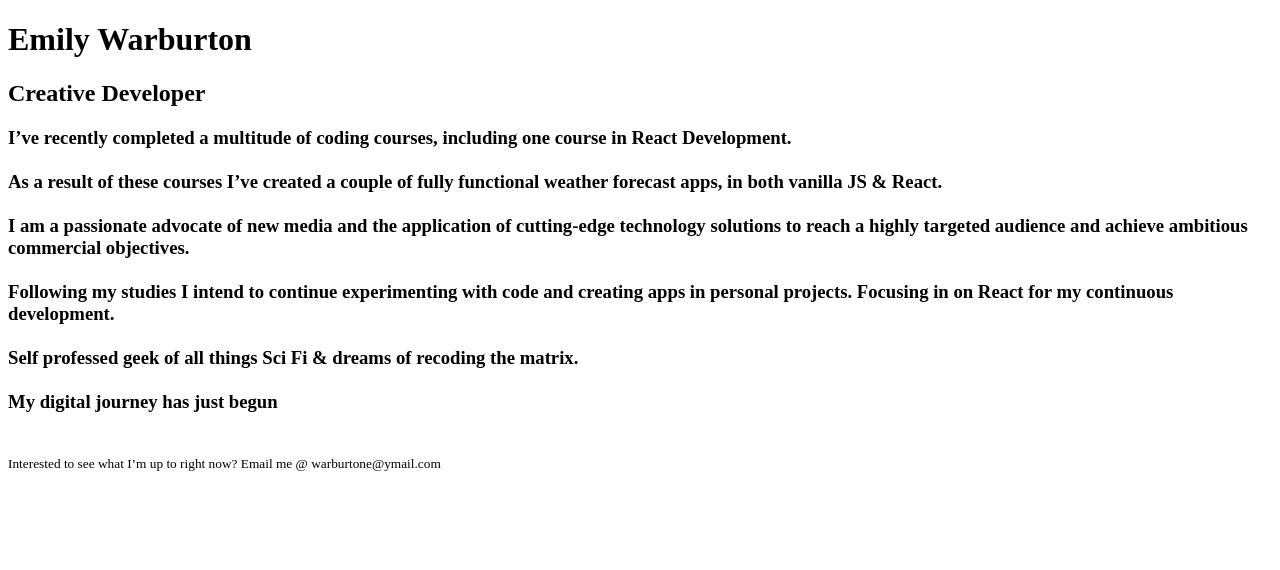
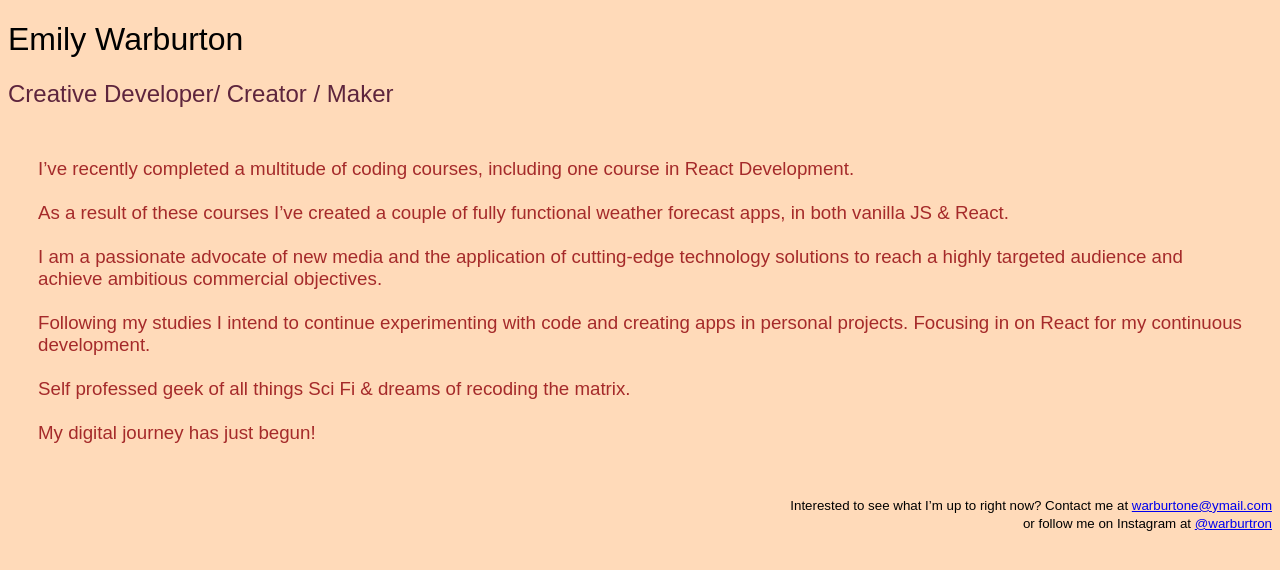
Before and after one commit to Ewarbs/business_card, a plain HTML site: page index.html in a window 1280 px wide. Drawn offline with Linux system fonts and the light colour scheme.

Commit message:
Updated CSS

```diff
--- a/index.html
+++ b/index.html
@@ -1,14 +1,14 @@
 <!DOCTYPE html>
 <html lang="en">
-<head>
+<head class="c">
     <meta charset="UTF-8">
     <meta name="viewport" content="width=device-width, initial-scale=1.0">
-    <title>Business Card</title>
+    <link rel="stylesheet" href="style.css">
+    <title>Emily Warburton</title>
+    <h1> Emily Warburton </h1>
+    <h2>Creative Developer/ Creator / Maker </h2>
 </head>
 <body>
-    <div class="container">
-    <h1> Emily Warburton </h1>
-    <h2>Creative Developer</h2>
     <h3> I’ve recently completed a multitude of coding courses, including one course in React Development.<br></br>
 
     As a result of these courses I’ve created a couple of fully functional weather forecast apps, in both vanilla JS &
@@ -22,10 +22,13 @@
 
     Self professed geek of all things Sci Fi & dreams of recoding the matrix.<br></br>
 
-    My digital journey has just begun<br></br>
+    My digital journey has just begun!<br></br>
      </h3>
-</div>
-    <small>Interested to see what I’m up to right now?
-    Email me @ warburtone@ymail.com</small>
+
+<footer>
+    <small>Interested to see what I’m up to right now? Contact me at <a href="mailto:warburtone@ymail">warburtone@ymail.com</a> <br />
+    or follow me on Instagram at <a href="https://www.instagram.com/warburtron" target="_blank">@warburtron</a>
+    </small>
+    </footer>
 </body>
 </html>
--- a/style.css
+++ b/style.css
@@ -0,0 +1,31 @@
+h1 {
+  font-family: "Josefin Sans", sans-serif;
+  font-weight: lighter;
+  color: black;
+  text-align: left;
+}
+
+h2 {
+  font-family: "Josefin Sans", sans-serif;
+  font-weight: lighter;
+  text-align: left;
+  color: rgb(94, 37, 61);
+}
+
+footer {
+  font-family: "Josefin Sans", sans-serif;
+  text-align: right;
+}
+
+h3 {
+  font-weight: lighter;
+  display: block;
+  padding: 30px;
+  margin: 0 auto;
+  font-family: "Josefin Sans", sans-serif;
+  color: brown;
+}
+
+body {
+  background-color: peachpuff;
+}
```
